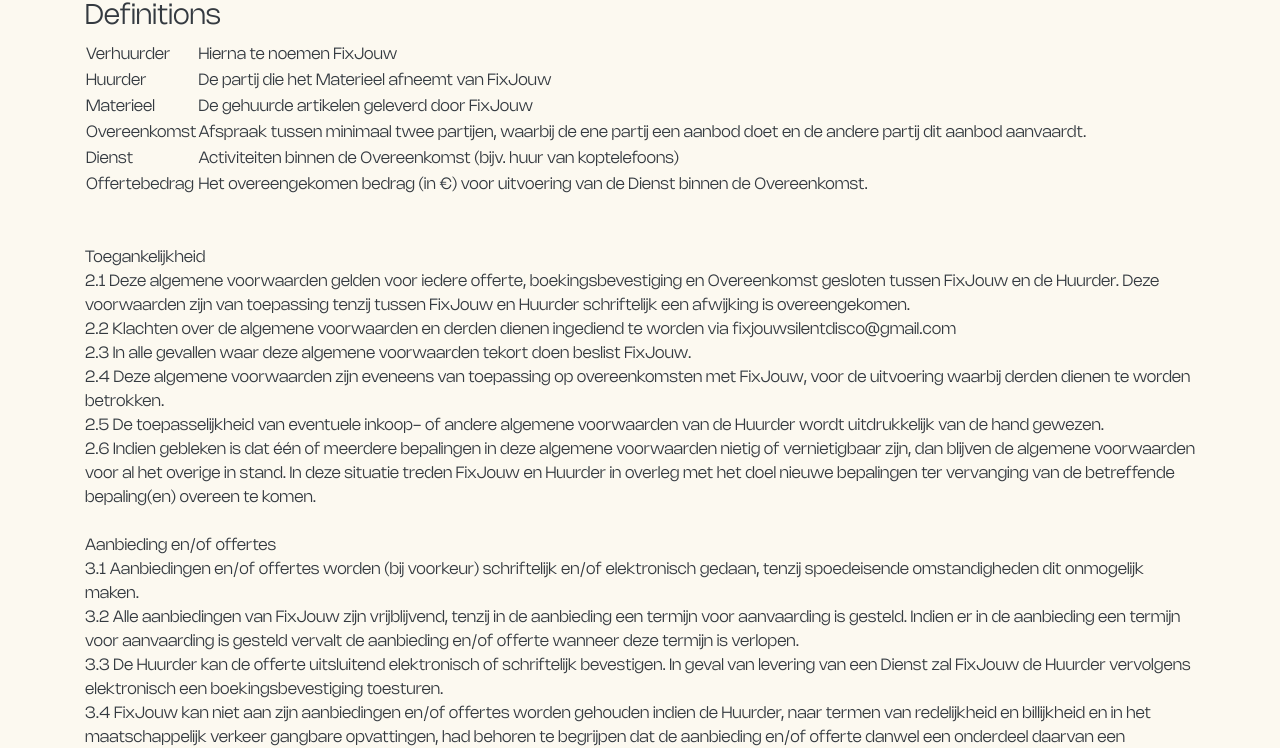
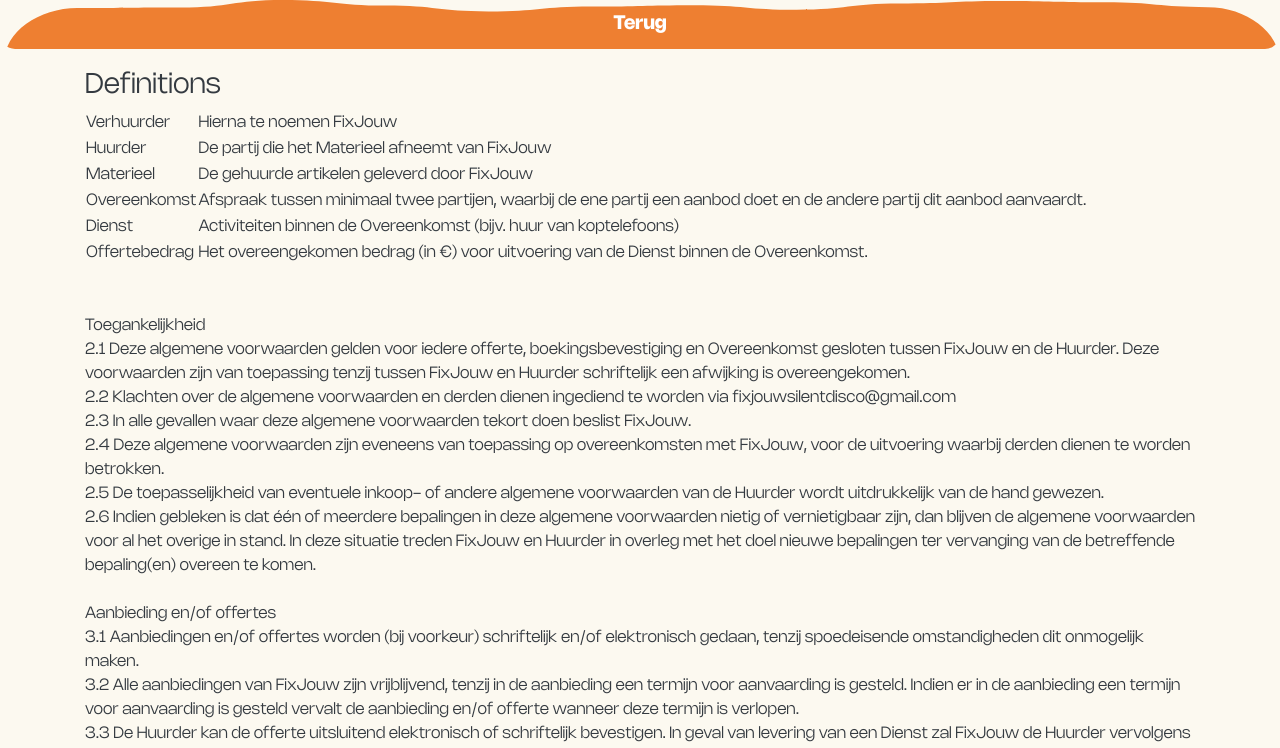
Before and after one commit to JesperVerschoor/SilentDiscoWebsite, a plain HTML site: page voorwaarden.html in a window 1280 px wide. Shown: the top 748 px of the page. Drawn offline with nearby package versions, Linux system fonts and the light colour scheme; no server answers; a script that the page names is missing; files whose address does not match are found by name.

Commit message:
opruimen

```diff
--- a/voorwaarden.html
+++ b/voorwaarden.html
@@ -12,8 +12,8 @@
 <body>
 
     <!-- Navbar  -->
-    <div id="navbar-placeholder"></div>
-
+    <a href="index.html" class="btn cta-button">Terug</a>
+    <div class="container"></div>
 
     <!-- Content -->
     <div class="container">
```
Also changed, not shown: resources/banner-image.jpg (deleted), resources/homeBanner.webp (deleted), resources/kalender.webp (deleted), resources/koppetjes.webp (deleted), resources/lopendpoppetje.webp (deleted), resources/somelogo.png (deleted), 1 other file.
